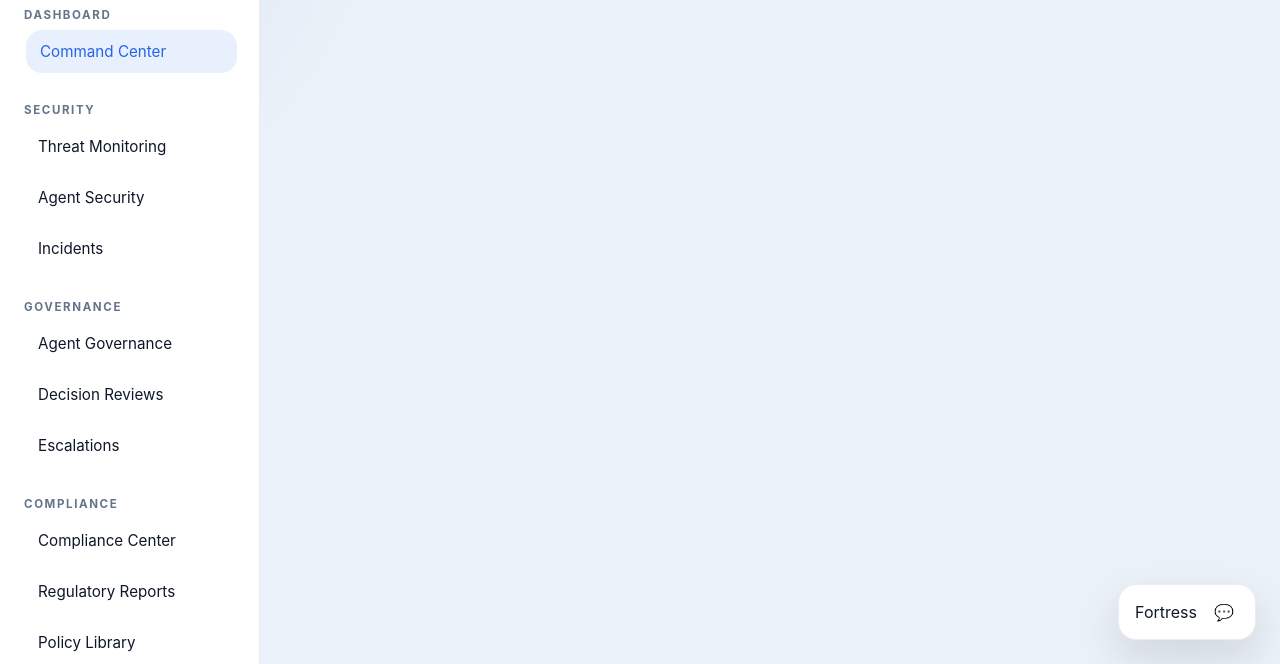
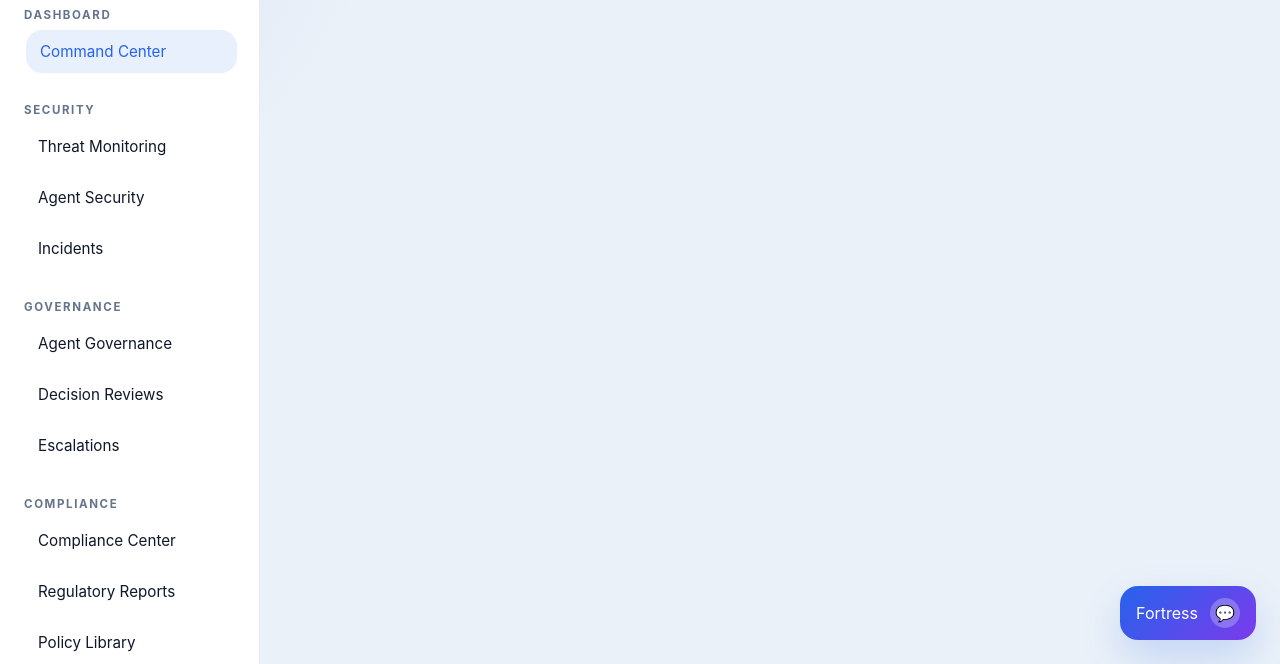
Before and after one commit to EccentricIvan/otic-fortress, a website: page index.html in a window 1280 px wide. Shown: the part 136-800 px from the top of the page. Drawn offline with Linux system fonts and the light colour scheme.

Commit message:
Update Fortress chat button to blue aesthetic

```diff
--- a/styles.css
+++ b/styles.css
@@ -692,12 +692,18 @@ button {
   gap: 12px;
   padding: 12px 16px;
   border-radius: 18px;
-  background: var(--surface);
-  color: var(--text);
-  border: 1px solid rgba(15, 23, 42, 0.08);
-  box-shadow: 0 18px 40px rgba(15, 23, 42, 0.12);
+  background: linear-gradient(135deg, var(--accent), var(--accent-2));
+  color: #fff;
+  border: none;
+  box-shadow: 0 18px 40px rgba(37, 99, 235, 0.2);
   cursor: pointer;
   z-index: 1300;
+  transition: transform 0.2s ease, box-shadow 0.2s ease;
+}
+
+.chat-launcher:hover {
+  transform: translateY(-2px);
+  box-shadow: 0 20px 48px rgba(37, 99, 235, 0.28);
 }
 
 .chat-launcher .chat-icon {
@@ -707,8 +713,8 @@ button {
   align-items: center;
   justify-content: center;
   border-radius: 50%;
-  background: var(--background);
-  color: var(--accent);
+  background: rgba(255, 255, 255, 0.25);
+  color: #fff;
 }
 
 .chat-widget {
```
